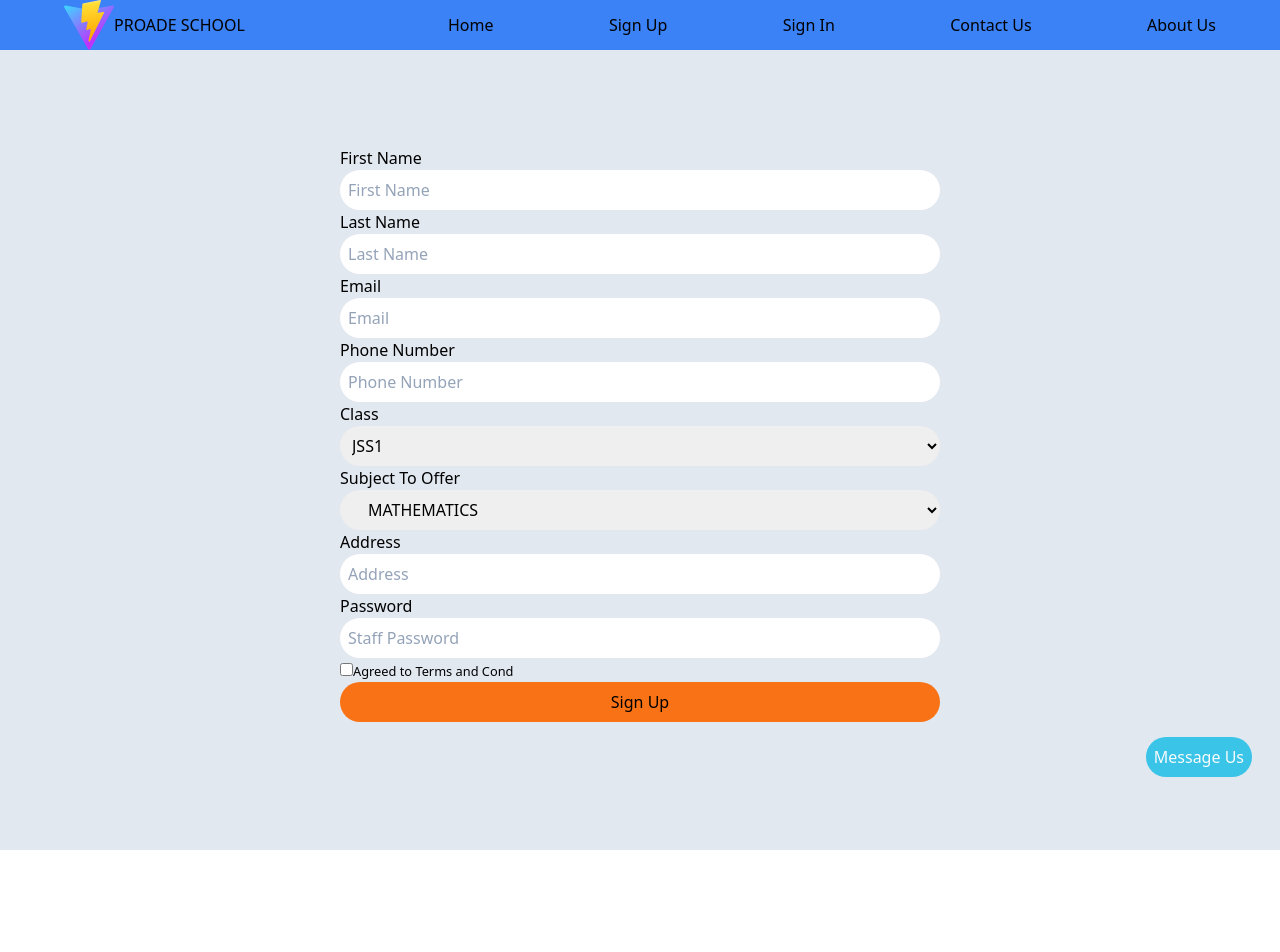
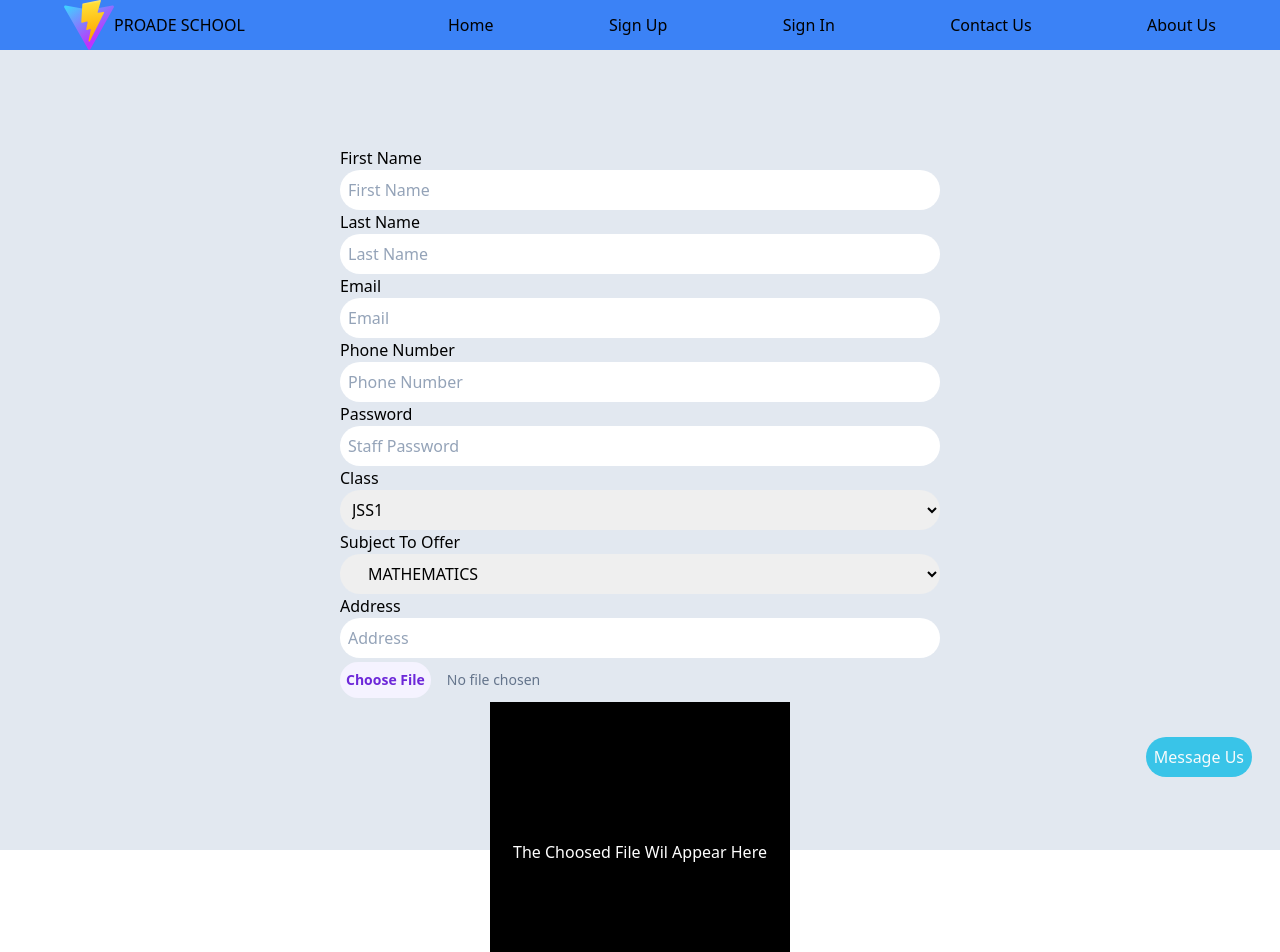
Before and after one commit to Adegbite-Joshua/HopeAcademy, a React (Vite) app: page /signup in a window 1280 px wide. Shown: the top 952 px of the page. Before the commit the page ends 850 px from the top, so only its background shows below. Built offline with nearby package versions, Linux system fonts and the light colour scheme.

Commit message:
Added input type file to signup to input student,s image

```diff
--- a/src/Components/StaffSignUp/SignUpPage.jsx
+++ b/src/Components/StaffSignUp/SignUpPage.jsx
@@ -3,8 +3,13 @@ import { useFormik, validateYupSchema } from 'formik';
 import React, { useState } from 'react'
 import { Link } from "react-router-dom";
 import * as Yup from 'yup';
+import FileViewer from '../../FileViewer'
+
 
 const SignUpPage = () => {
+  const [fileType, setfileType] = useState('.jpeg, .jpg, .gif, .tif, .psd')
+  const [fileBase64, setfileBase64] = useState('')
+  const [fileName, setfileName] = useState('')
   const subjects = [
     'MATHEMATICS',
     'ENGLISH LANGUAGE',
@@ -53,6 +58,17 @@ const SignUpPage = () => {
       submit(values);
     }
   })
+
+  const selectFile =(e)=>{
+    let selected = e.target.files[0]
+    setfileName(selected.name)
+    let reader = new FileReader();
+    reader.readAsDataURL(selected)
+    reader.onload =()=>{
+      setfileBase64(reader.result)
+    }
+  }
+
   const submit =(values)=>{
     let details = {
       firstName: values.firstName,
@@ -61,6 +77,8 @@ const SignUpPage = () => {
       email: values.email,
       password: values.password,
       staffIndex: values.staffIndex,
+      fileBase64,
+      fileName,
       class: values.class,
       address: values.address,
       localGovernment: '',
@@ -85,6 +103,7 @@ const SignUpPage = () => {
     }
     let endpoint = 'http://localhost:7777/staff/signup'
     console.log(details)
+
     axios.post(endpoint, details)
     .then((res)=>{
         console.log('success');
@@ -107,6 +126,8 @@ const SignUpPage = () => {
                 <input type="text" required name='email' onChange={formik.handleChange} className='w-full border-slate-900 focus:ring-4 focus:ring-purple focus:outline-none p-2 hover:boder-0 focus:ring-0 rounded-full  placeholder-slate-400 contrast-more:border-slate-400 contrast-more:placeholder-slate-50' placeholder='Email' />
                 <label htmlFor="" className=''>Phone Number</label>
                 <input type="text" required name='phoneNumber' onChange={formik.handleChange} className='w-full border-slate-900 focus:ring-4 focus:ring-purple focus:outline-none p-2 hover:boder-0 focus:ring-0 rounded-full  placeholder-slate-400 contrast-more:border-slate-400 contrast-more:placeholder-slate-50' placeholder='Phone Number' />
+                <label htmlFor="">Password</label>
+                <input type="text" required name='password' onChange={formik.handleChange} className='w-full border-slate-900 focus:ring-4 focus:ring-purple focus:outline-none p-2 hover:boder-0 focus:ring-0 rounded-full  placeholder-slate-400 contrast-more:border-slate-400 contrast-more:placeholder-slate-50' placeholder='Staff Password' />
                 <label htmlFor="">Class</label>
                 <select name="class" id="class" required onChange={formik.handleChange} className='w-full border-slate-900 focus:ring-4 focus:ring-purple focus:outline-none p-2 hover:boder-0 focus:ring-0 rounded-full  placeholder-slate-400 contrast-more:border-slate-400 contrast-more:placeholder-slate-50'>
                   <option value="0" selected>JSS1</option>
@@ -118,7 +139,10 @@ const SignUpPage = () => {
                 </select>
                 <label htmlFor="" className=''>Subject To Offer</label>
                 <select  name="staffIndex" onChange={formik.handleChange} id="staffIndex" className='w-full border-slate-900 focus:ring-4 focus:ring-purple focus:outline-none p-2 hover:boder-0 focus:ring-0 rounded-full  placeholder-slate-400 contrast-more:border-slate-400 contrast-more:placeholder-slate-50 px-6'>
-                  <option  value='0' selected>MATHEMATICS</option>
+                  {subjects.sort().map((subject, index)=>(
+                    <><option  value={index} selected={subject.includes('MATHEMA')?true:false}>{subject}</option></>
+                  ))}
+                  {/* <option  value='0' selected>MATHEMATICS</option>
                   <option  value='1'>ENGLISH LANGUAGE</option>
                   <option  value='2'>YORUBA</option>
                   <option  value='3'>CIVIC EDUCATION</option>
@@ -130,12 +154,23 @@ const SignUpPage = () => {
                   <option  value='9'>BIOLOGY</option>
                   <option  value='10'>ANIMAL HUSBANDRY</option>
                   <option  value='11'>FURTHER MATHEMATICS</option>
-                  <option  value='12 '>TECHNICAL DRAWING</option>
+                  <option  value='12 '>TECHNICAL DRAWING</option> */}
                 </select>
                 <label htmlFor="">Address</label>
                 <input type="text" required name='address' onChange={formik.handleChange} className='w-full border-slate-900 focus:ring-4 focus:ring-purple focus:outline-none p-2 hover:boder-0 focus:ring-0 rounded-full  placeholder-slate-400 contrast-more:border-slate-400 contrast-more:placeholder-slate-50' placeholder='Address' />
-                <label htmlFor="">Password</label>
-                <input type="text" required name='password' onChange={formik.handleChange} className='w-full border-slate-900 focus:ring-4 focus:ring-purple focus:outline-none p-2 hover:boder-0 focus:ring-0 rounded-full  placeholder-slate-400 contrast-more:border-slate-400 contrast-more:placeholder-slate-50' placeholder='Staff Password' />
+                <label htmlFor="" className='w-full'>
+                    <span className="sr-only">Choose Fil To Upload</span>
+                    <input type="file" accept={fileType} onChange={(e)=>selectFile(e)} className=' w-full my-1 block w-full text-sm text-slate-500 file:mr-4 file:py-2 file:rounded-full file:border-0 file:text-sm file:font-bold file:bg-violet-50 file:text-violet-700 hover:file:bg-violet-100' />
+                </label>
+                <div className=' w-full md:w-3/6 aspect-square block mx-auto'>
+                  {fileBase64 && fileType?<>
+                    <FileViewer fileLink={fileBase64} fileType={fileType} />
+                  </>: <>
+                    <div className=' bg-black flex w-full h-full items-center justify-center'>
+                        <p className=' text-white text-center'>The Choosed File Wil Appear Here</p>
+                    </div>
+                  </>}
+                </div>
                 <input type="checkbox" className='accent-red-400' name="" id="" /><small>Agreed to <Link>Terms</Link> and <Link>Cond</Link></small>
                 <button type='submit' className='block py-2 bg-orange-500 w-full rounded-full hover:bg-orange-300'>Sign Up</button>
             </form>
```
